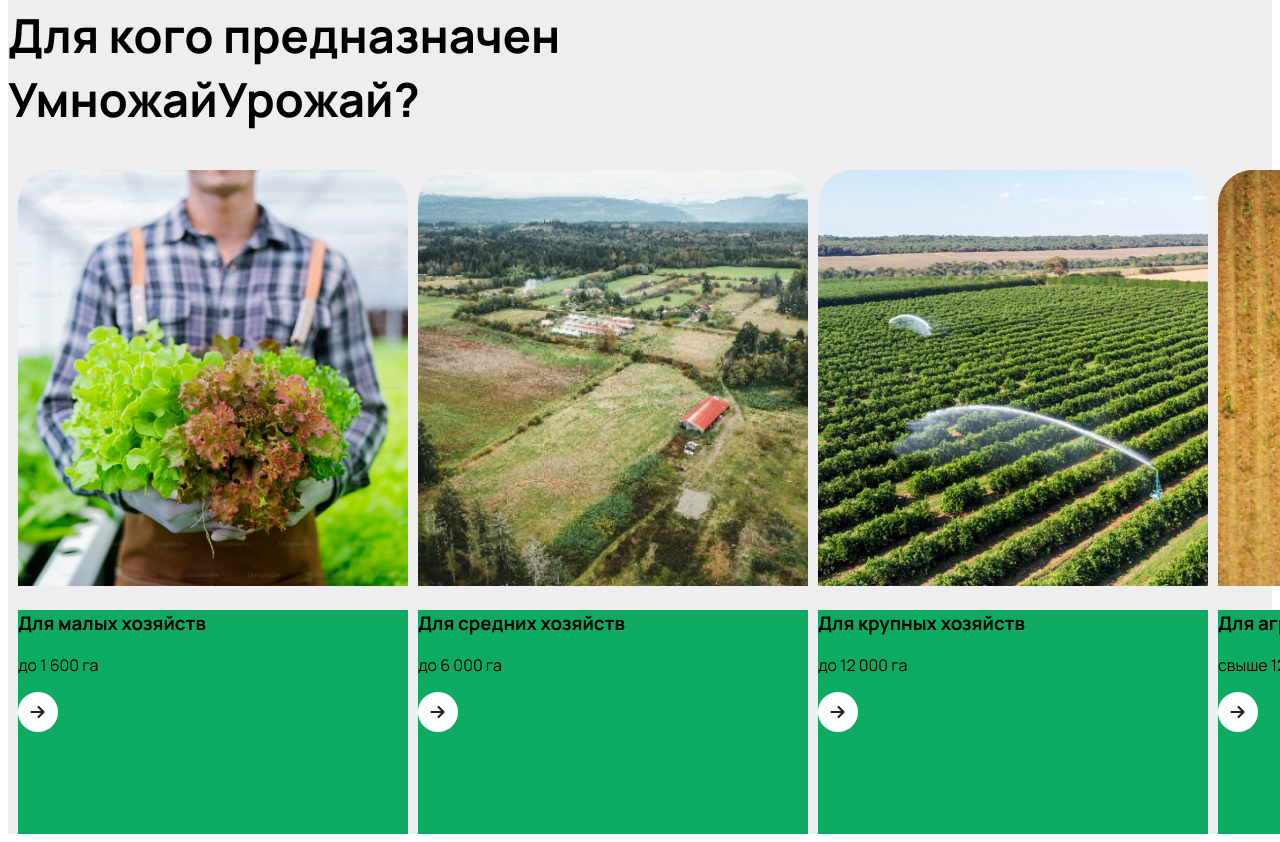
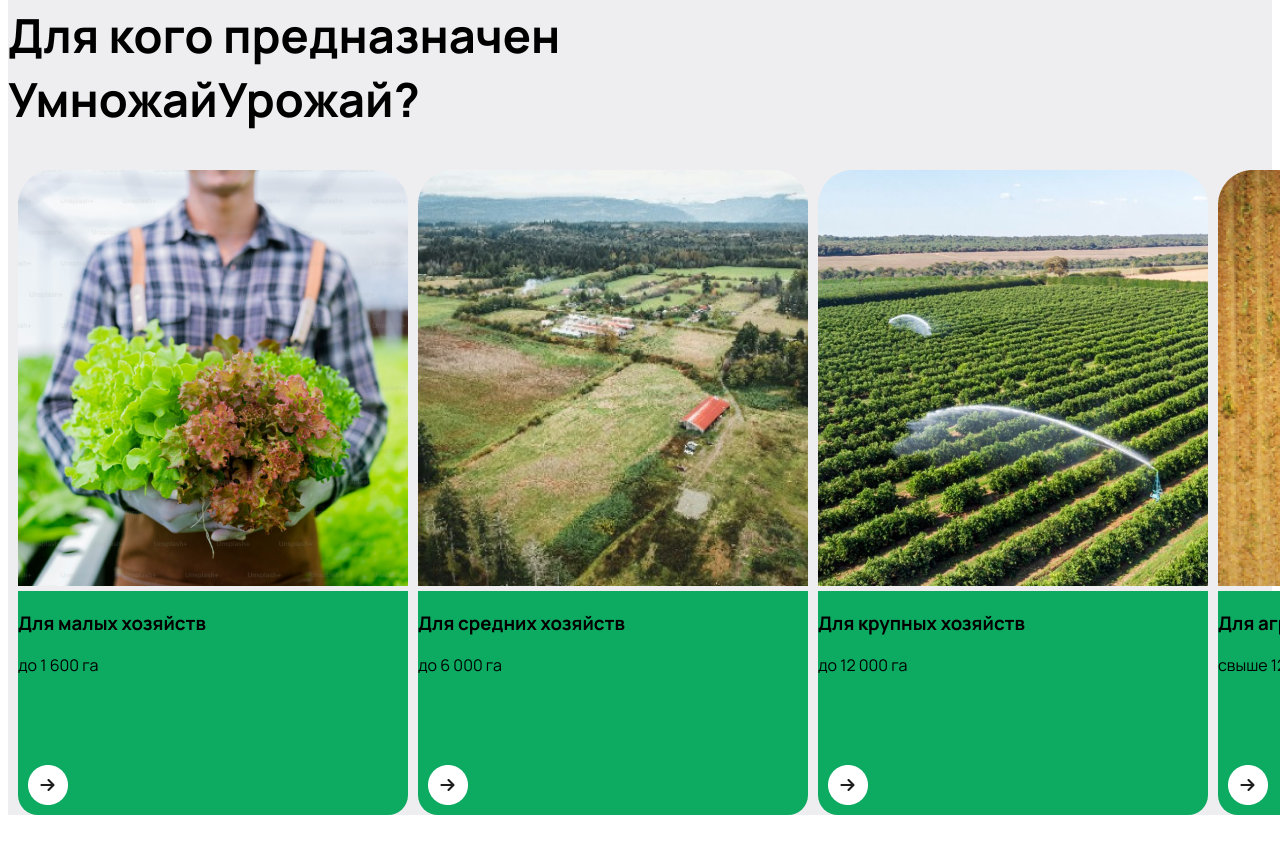
Before and after one commit to Clarity-Atlant/Clarity-Atlant.github.io, a plain HTML site: page index.html in a window 1280 px wide. Shown: the part 1061-1903 px from the top of the page. Drawn offline with Linux system fonts and the light colour scheme.

Commit message:
v1.0.1
Улучшены карточки с картинками с предназначениями.

```diff
--- a/index.html
+++ b/index.html
@@ -87,33 +87,49 @@
                 <div class="intentions__item">
                     <img src="img/illustration-1.png" alt="#">
                     <div class="intentions__item-bottom">
+                        <div class="intentions__item-bottom-inner">
                             <h3>Для малых хозяйств</h3>
                             <p>до 1 600 га</p>
+                        </div>
+                        <div class="intentions__item-bottom-image">
                             <img src="img/arrow.png" alt="#">
+                        </div>
                     </div>
                 </div>
                 <div class="intentions__item">
                     <img src="img/illustration-2.png" alt="#">
                     <div class="intentions__item-bottom">
+                        <div class="intentions__item-bottom-inner">
                             <h3>Для средних хозяйств</h3>
                             <p>до 6 000 га</p>
+                        </div>
+                        <div class="intentions__item-bottom-image">
                             <img src="img/arrow.png" alt="#">
+                        </div>
                     </div>
                 </div>
                 <div class="intentions__item">
                     <img src="img/illustration-3.png" alt="#">
                     <div class="intentions__item-bottom">
+                        <div class="intentions__item-bottom-inner">
                             <h3>Для крупных хозяйств</h3>
                             <p>до 12 000 га</p>
+                        </div>
+                        <div class="intentions__item-bottom-image">
                             <img src="img/arrow.png" alt="#">
+                        </div>
                     </div>
                 </div>
                 <div class="intentions__item">
                     <img src="img/illustration-4.png" alt="#">
                     <div class="intentions__item-bottom">
+                        <div class="intentions__item-bottom-inner">
                             <h3>Для агрохолдингов</h3>
                             <p>cвыше 12 000 га</p>
+                        </div>
+                        <div class="intentions__item-bottom-image">
                             <img src="img/arrow.png" alt="#">
+                        </div>
                     </div>
                 </div>
             </div>
--- a/scss/main.scss
+++ b/scss/main.scss
@@ -154,9 +154,23 @@
     &__item {
         margin-left: 10px;
         &-bottom {
+            display: flex;
+            flex-direction: column;
+            position: relative;
             background-color: #0DAA61;
             width: 390px;
             height: 224px;
+            border-radius: 0 0 20px 20px;
+            &-inner {
+                flex: 1 1 auto;
+            }
+            &-image {
+                position: absolute;
+                width: 40px;
+                height: 40px;
+                bottom: 10px;
+                left: 10px;
+            }
         }
     }
 }
```
Also changed, not shown: css/main.css, css/main.min.css, 2 other files. Lines whose indentation alone changed are shown as unchanged.
